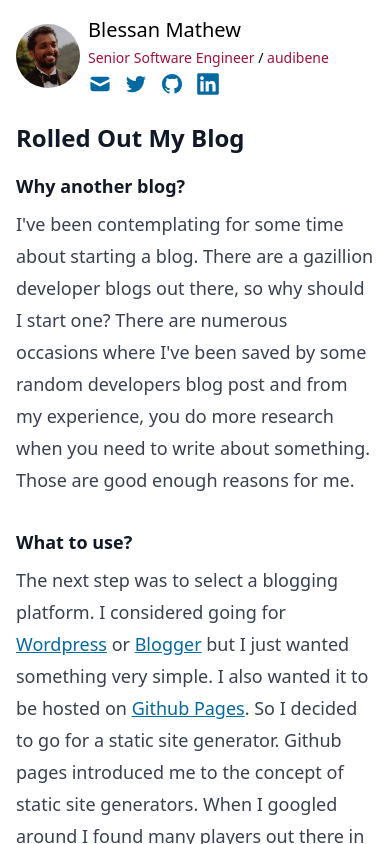
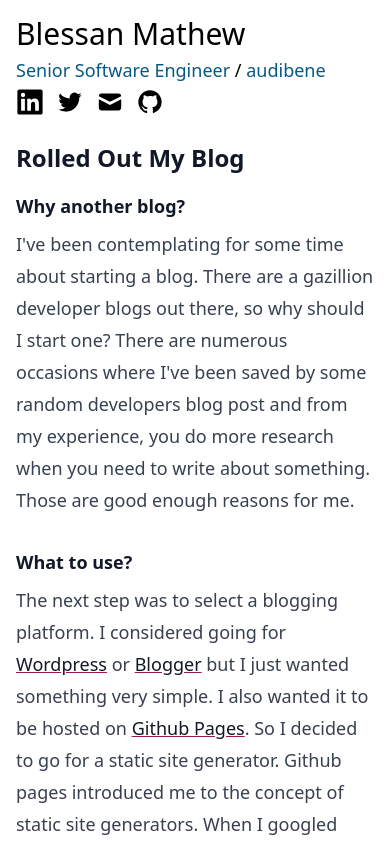
Before and after one commit to blessanm86/blessanmathew.com, a Next.js app: page /posts/2013-07-27-rolled-out-my-blog in a window 390 px wide. Shown: the top 844 px of the page. Built offline with nearby package versions, Linux system fonts and the light colour scheme.

Commit message:
Simply colors and intent

```diff
--- a/components/Layout.jsx
+++ b/components/Layout.jsx
@@ -6,31 +6,28 @@ export default ({ children }) => (
     <div className="max-w-7xl mx-auto py-4 sm:py-6 lg:py-8 flex flex-col gap-6 lg:gap-12">
       <header>
         <div className="flex items-center space-x-2 lg:space-x-6">
-          <Link href="/">
-            <a title="Home Page">
-              <img
-                className="w-16 h-16 rounded-full lg:w-32 lg:h-32"
-                src="/profile-pic.jpeg"
-                alt="profile-pic"
-              />
-            </a>
-          </Link>
+          {/*<Link href="/">*/}
+          {/*  <a title="Home Page">*/}
+          {/*    <img*/}
+          {/*      className="w-16 h-16 rounded-full lg:w-32 lg:h-32"*/}
+          {/*      src="/profile-pic.jpeg"*/}
+          {/*      alt="profile-pic"*/}
+          {/*    />*/}
+          {/*  </a>*/}
+          {/*</Link>*/}
           <div className="font-medium text-lg leading-6 space-y-1">
             <Link href="/">
               <a title="Home Page">
-                <h1 className=" text-xl lg:text-4xl hover:underline">
+                <h1 className=" text-3xl lg:text-4xl hover:underline decoration-pink-800">
                   Blessan Mathew
                 </h1>
               </a>
             </Link>
-            <p className="text-rose-800 text-sm lg:text-xl">
+            <p className="text-sky-800 text-lg lg:text-xl">
               Senior Software Engineer
               <span className="text-black"> / </span> audibene
             </p>
-            <ul
-              role="list"
-              className="flex space-x-3 lg:space-x-5 text-sky-700"
-            >
+            <ul role="list" className="flex space-x-3">
               {headerLinks.map(({ key, href, title, children }) => (
                 <li key={key}>
                   <a
@@ -38,7 +35,7 @@ export default ({ children }) => (
                     title={title}
                     target="_blank"
                     rel="noopener noreferrer"
-                    className="hover:text-sky-800"
+                    className="hover:text-pink-800"
                   >
                     <span className="sr-only">{title}</span>
                     {children}
@@ -49,7 +46,7 @@ export default ({ children }) => (
           </div>
         </div>
       </header>
-      <main className="flex flex-col gap-5 lg:gap-10">{children}</main>
+      <main className="flex flex-col gap-4 lg:gap-10">{children}</main>
     </div>
   </div>
 );
--- a/components/Posts.jsx
+++ b/components/Posts.jsx
@@ -9,20 +9,20 @@ export default function Posts({ posts }) {
     ) => (
       <article className="flex flex-col gap-2" key={slug}>
         <Link href={`/posts/${slug}`}>
-          <a className="text-xl lg:text-3xl font-medium text-pink-800 hover:underline">
+          <a className="text-2xl lg:text-3xl font-medium text-black hover:underline decoration-pink-800">
             {title}
           </a>
         </Link>
-        <p className="mb-2 text-sm lg:text-base">{excerpt}</p>
+        <p className="mb-2 text-base">{excerpt}</p>
         <div className="flex gap-2">
           {tags && tags.map((tag) => <Tag name={tag} key={tag} />)}
         </div>
-        <div className="flex space-x-1 text-xs lg:text-sm text-gray-500">
+        <div className="flex space-x-1 text-sm text-gray-500">
           <time dateTime={date}>{formattedDate}</time>
           <span aria-hidden="true"> &middot; </span>
           <span>{readingTime}</span>
         </div>
-        {index < posts.length - 1 && <hr className="mt-4 lg:mt-8" />}
+        {index < posts.length - 1 && <hr className="mt-3 lg:mt-8" />}
       </article>
     )
   );
--- a/components/Tag.jsx
+++ b/components/Tag.jsx
@@ -2,13 +2,13 @@ import Link from "next/link";
 import { tags } from "../config";
 
 export default function Tag({ name }) {
-  const { backgroundColor, textColor } = tags[name] || tags.rest;
+  const { backgroundColor, textColor } = tags.general;
 
   return (
     <Link href={`/tags/${name}`}>
       <a className="inline-block">
         <span
-          className={`inline-flex items-center px-3 py-0.5 rounded-full text-xs lg:text-sm font-medium ${backgroundColor} ${textColor}`}
+          className={`inline-flex items-center px-3 py-0.5 rounded-full text-sm font-medium ${backgroundColor} ${textColor}`}
         >
           {name}
         </span>
--- a/config.js
+++ b/config.js
@@ -1,6 +1,40 @@
 export const domainName = `https://blessanmathew.com`;
 
 export const headerLinks = [
+  {
+    key: "linkedin",
+    href: "https://in.linkedin.com/pub/blessan-mathew/24/605/730",
+    title: "LinkedIn Profile",
+    children: (
+      <svg
+        className="w-7 h-7"
+        fill="currentColor"
+        viewBox="0 0 20 20"
+        aria-hidden="true"
+      >
+        <path
+          fillRule="evenodd"
+          d="M16.338 16.338H13.67V12.16c0-.995-.017-2.277-1.387-2.277-1.39 0-1.601 1.086-1.601 2.207v4.248H8.014v-8.59h2.559v1.174h.037c.356-.675 1.227-1.387 2.526-1.387 2.703 0 3.203 1.778 3.203 4.092v4.711zM5.005 6.575a1.548 1.548 0 11-.003-3.096 1.548 1.548 0 01.003 3.096zm-1.337 9.763H6.34v-8.59H3.667v8.59zM17.668 1H2.328C1.595 1 1 1.581 1 2.298v15.403C1 18.418 1.595 19 2.328 19h15.34c.734 0 1.332-.582 1.332-1.299V2.298C19 1.581 18.402 1 17.668 1z"
+          clipRule="evenodd"
+        />
+      </svg>
+    ),
+  },
+  {
+    key: "twitter",
+    href: "https://twitter.com/blessanm86",
+    title: "Twitter Profile",
+    children: (
+      <svg
+        className="w-7 h-7"
+        fill="currentColor"
+        viewBox="0 0 24 24"
+        aria-hidden="true"
+      >
+        <path d="M8.29 20.251c7.547 0 11.675-6.253 11.675-11.675 0-.178 0-.355-.012-.53A8.348 8.348 0 0022 5.92a8.19 8.19 0 01-2.357.646 4.118 4.118 0 001.804-2.27 8.224 8.224 0 01-2.605.996 4.107 4.107 0 00-6.993 3.743 11.65 11.65 0 01-8.457-4.287 4.106 4.106 0 001.27 5.477A4.072 4.072 0 012.8 9.713v.052a4.105 4.105 0 003.292 4.022 4.095 4.095 0 01-1.853.07 4.108 4.108 0 003.834 2.85A8.233 8.233 0 012 18.407a11.616 11.616 0 006.29 1.84" />
+      </svg>
+    ),
+  },
   {
     key: "email",
     href: "mailto:blessanm86@gmail.com?Subject=Hi%20there",
@@ -8,7 +42,7 @@ export const headerLinks = [
     children: (
       <svg
         xmlns="http://www.w3.org/2000/svg"
-        className="w-6 h-6 lg:h-7 lg:w-7"
+        className="w-7 h-7"
         viewBox="0 0 20 20"
         fill="currentColor"
       >
@@ -18,27 +52,12 @@ export const headerLinks = [
     ),
   },
   {
-    key: "twitter",
-    href: "https://twitter.com/blessanm86",
-    title: "Twitter Profile",
-    children: (
-      <svg
-        className="w-6 h-6 lg:h-7 lg:w-7"
-        fill="currentColor"
-        viewBox="0 0 24 24"
-        aria-hidden="true"
-      >
-        <path d="M8.29 20.251c7.547 0 11.675-6.253 11.675-11.675 0-.178 0-.355-.012-.53A8.348 8.348 0 0022 5.92a8.19 8.19 0 01-2.357.646 4.118 4.118 0 001.804-2.27 8.224 8.224 0 01-2.605.996 4.107 4.107 0 00-6.993 3.743 11.65 11.65 0 01-8.457-4.287 4.106 4.106 0 001.27 5.477A4.072 4.072 0 012.8 9.713v.052a4.105 4.105 0 003.292 4.022 4.095 4.095 0 01-1.853.07 4.108 4.108 0 003.834 2.85A8.233 8.233 0 012 18.407a11.616 11.616 0 006.29 1.84" />
-      </svg>
-    ),
-  },
-  {
     key: "github",
     href: "https://github.com/blessanm86",
     title: "Github Profile",
     children: (
       <svg
-        className="w-6 h-6 lg:h-7 lg:w-7"
+        className="w-7 h-7"
         fill="currentColor"
         viewBox="0 0 24 24"
         aria-hidden="true"
@@ -46,25 +65,6 @@ export const headerLinks = [
         <path
           fillRule="evenodd"
           d="M12 2C6.477 2 2 6.484 2 12.017c0 4.425 2.865 8.18 6.839 9.504.5.092.682-.217.682-.483 0-.237-.008-.868-.013-1.703-2.782.605-3.369-1.343-3.369-1.343-.454-1.158-1.11-1.466-1.11-1.466-.908-.62.069-.608.069-.608 1.003.07 1.531 1.032 1.531 1.032.892 1.53 2.341 1.088 2.91.832.092-.647.35-1.088.636-1.338-2.22-.253-4.555-1.113-4.555-4.951 0-1.093.39-1.988 1.029-2.688-.103-.253-.446-1.272.098-2.65 0 0 .84-.27 2.75 1.026A9.564 9.564 0 0112 6.844c.85.004 1.705.115 2.504.337 1.909-1.296 2.747-1.027 2.747-1.027.546 1.379.202 2.398.1 2.651.64.7 1.028 1.595 1.028 2.688 0 3.848-2.339 4.695-4.566 4.943.359.309.678.92.678 1.855 0 1.338-.012 2.419-.012 2.747 0 .268.18.58.688.482A10.019 10.019 0 0022 12.017C22 6.484 17.522 2 12 2z"
-          clipRule="evenodd"
-        />
-      </svg>
-    ),
-  },
-  {
-    key: "linkedin",
-    href: "https://in.linkedin.com/pub/blessan-mathew/24/605/730",
-    title: "LinkedIn Profile",
-    children: (
-      <svg
-        className="w-6 h-6 lg:h-7 lg:w-7"
-        fill="currentColor"
-        viewBox="0 0 20 20"
-        aria-hidden="true"
-      >
-        <path
-          fillRule="evenodd"
-          d="M16.338 16.338H13.67V12.16c0-.995-.017-2.277-1.387-2.277-1.39 0-1.601 1.086-1.601 2.207v4.248H8.014v-8.59h2.559v1.174h.037c.356-.675 1.227-1.387 2.526-1.387 2.703 0 3.203 1.778 3.203 4.092v4.711zM5.005 6.575a1.548 1.548 0 11-.003-3.096 1.548 1.548 0 01.003 3.096zm-1.337 9.763H6.34v-8.59H3.667v8.59zM17.668 1H2.328C1.595 1 1 1.581 1 2.298v15.403C1 18.418 1.595 19 2.328 19h15.34c.734 0 1.332-.582 1.332-1.299V2.298C19 1.581 18.402 1 17.668 1z"
           clipRule="evenodd"
         />
       </svg>
--- a/pages/posts/[id].js
+++ b/pages/posts/[id].js
@@ -42,7 +42,7 @@ export default ({ post }) => {
       </Head>
       <div
         dangerouslySetInnerHTML={{ __html: post.html }}
-        className="prose prose-a:text-sky-700 hover:prose-a:text-sky-800 prose-lg 2xl:prose-xl max-w-none"
+        className="prose prose-lg 2xl:prose-xl max-w-none prose-a:decoration-pink-800"
       />
     </Layout>
   );
```
